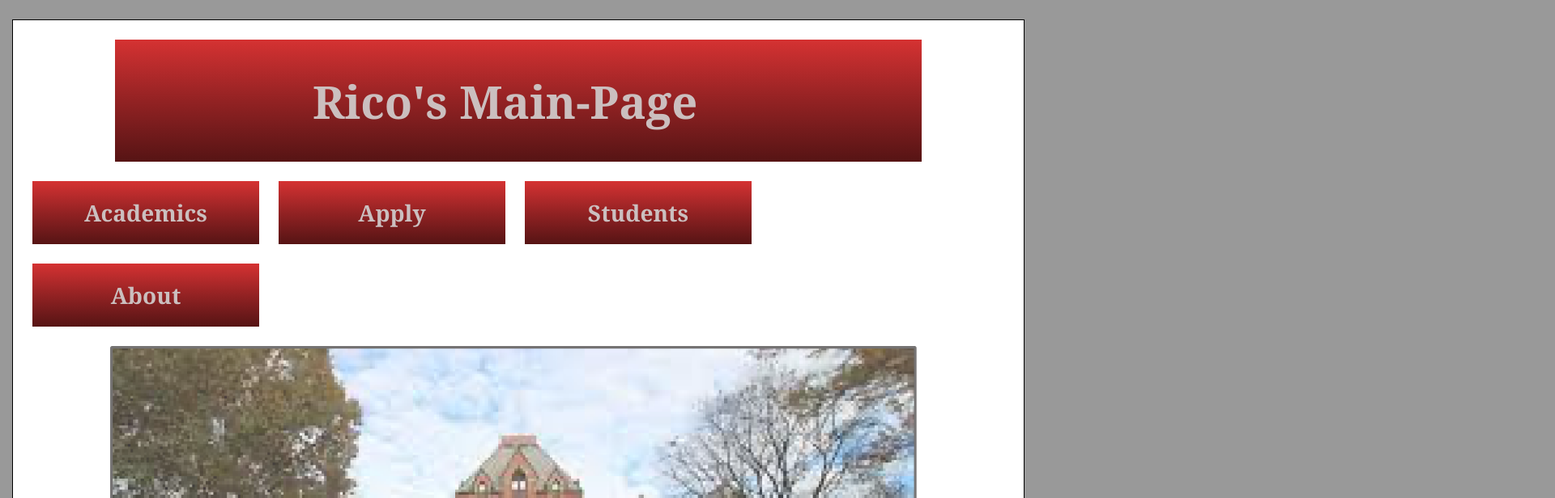
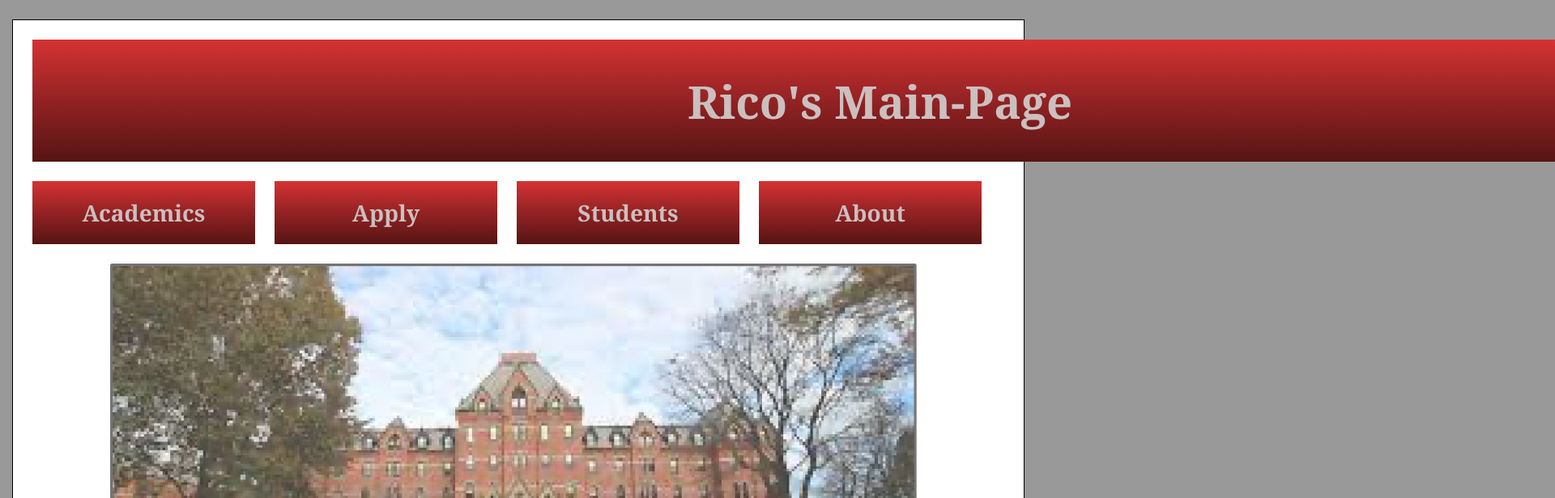
Before and after one commit to Rico563/CTK301, a plain HTML site: page Blank1200px/RicoWebsite.html in a window 1280 px wide. Shown: the top 616 px of the page at 81% size, 1920 px wide, since content can reach past the window. Drawn offline with Linux system fonts and the light colour scheme.

Commit message:
Add files via upload

```diff
--- a/Blank1200px/RicoWebsite.css
+++ b/Blank1200px/RicoWebsite.css
@@ -10,7 +10,6 @@ body {
   background-color: #ffffff;
   display: grid;
   grid-template-columns: repeat(12, 1fr);
-  grid-column-gap: 24px;
 }
 
 .dummycolumn {
@@ -19,13 +18,12 @@ body {
 }
 
 header {
-  grid-column: span 11;
+  grid-column: span 12;
   background-image: linear-gradient(to bottom, #d53232, #b42a2b, #932223, #741b1c, #561414);
   color: #CBBFBF;
   font-family: Georgia, sans-serif;
   font-size: 28px;
-  padding-left: 244px;
-  margin-left: 102px;
+  text-align: center;
 }
 
 nav{
@@ -38,7 +36,7 @@ nav li {
   float: left;
   margin: 0 24px 0 0;
   padding: 24px 0 0 0;
-  width: 280px;
+  width: 275px;
   text-align: center;
 }
 
```
Also changed, not shown: Blank1200px/RicoWebsite.html (+1 -1 lines).
